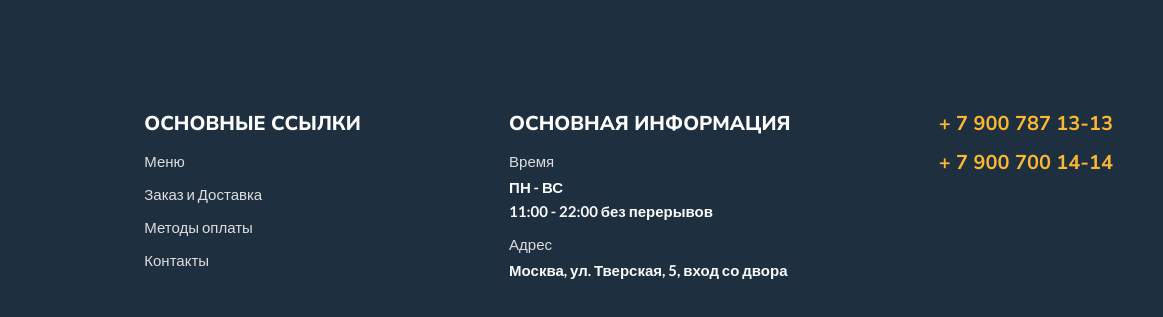
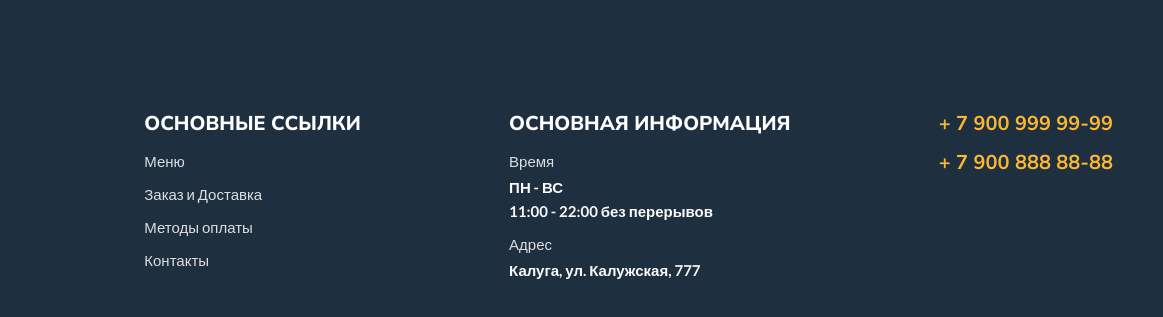
Before and after one commit to DmitryTs88/burger, a plain HTML site: page index.html in a window 1280 px wide. Shown: the part 1603-1920 px from the top of the page, 117-1280 px from the left. Drawn offline with Linux system fonts and the light colour scheme.

Commit message:
Update index.html

```diff
--- a/index.html
+++ b/index.html
@@ -15,7 +15,7 @@
         <div class="container">
             <div class="text">
                 <h1>
-                    <span>работаем с 11:00 до 22:00</span>
+                    <span>работаем круглосуточно!</span>
                     лучшие бургеры
                 </h1>
                 <p>Закажи наши фирменные бурегры или собери что-то своё, а&nbsp;наши курьеры доставят за&nbsp;30&nbsp;минут</p>
@@ -65,14 +65,14 @@
                     </li>
                     <li>
                         <span>Адрес</span>
-                        Москва, ул. Тверская, 5, вход со двора
+                        Калуга, ул. Калужская, 777
                     </li>
                 </ul>
             </div>
             <div class="tel">
                 <ul>
-                    <li>+ 7 900 787 13-13</li>
-                    <li>+ 7 900 700 14-14</li>
+                    <li>+ 7 900 999 99-99</li>
+                    <li>+ 7 900 888 88-88</li>
                 </ul>
             </div>
         </div>
```
